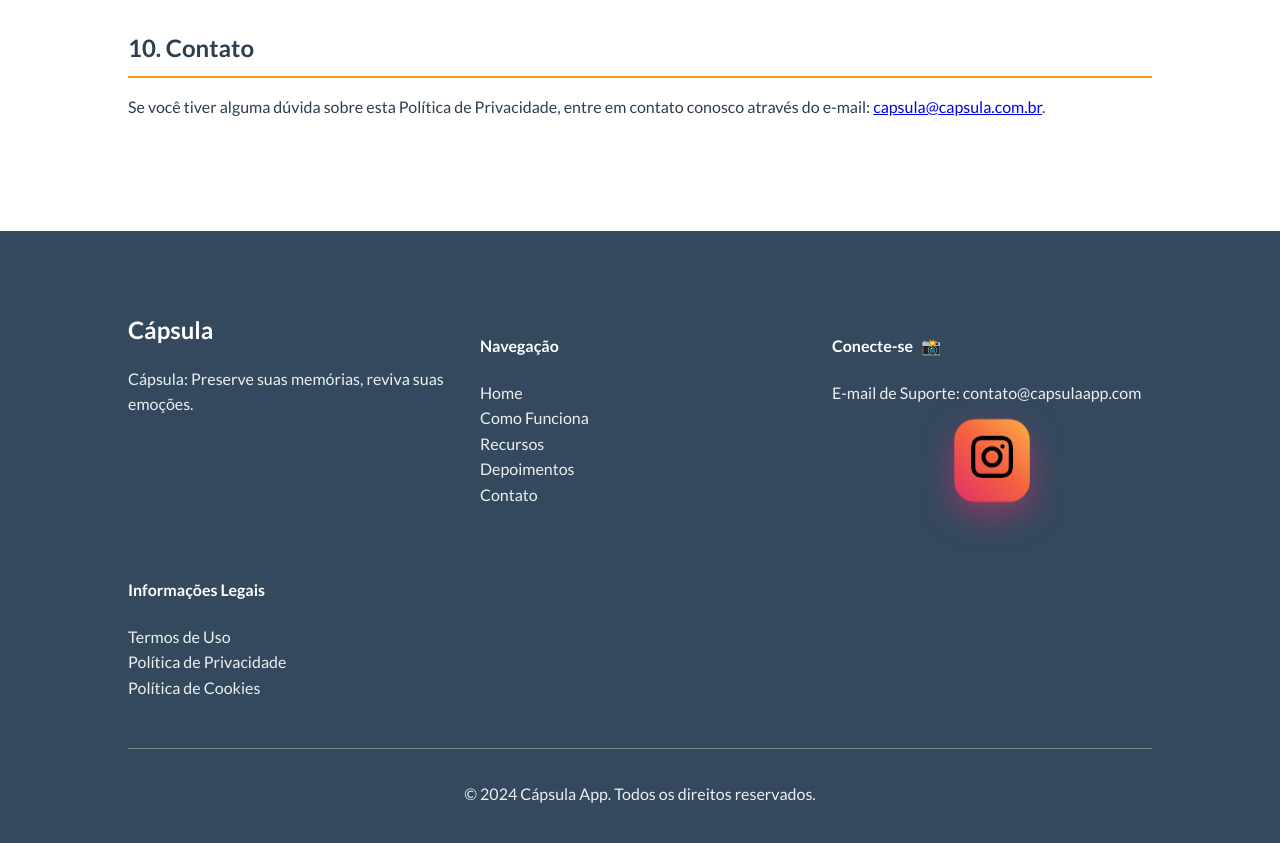
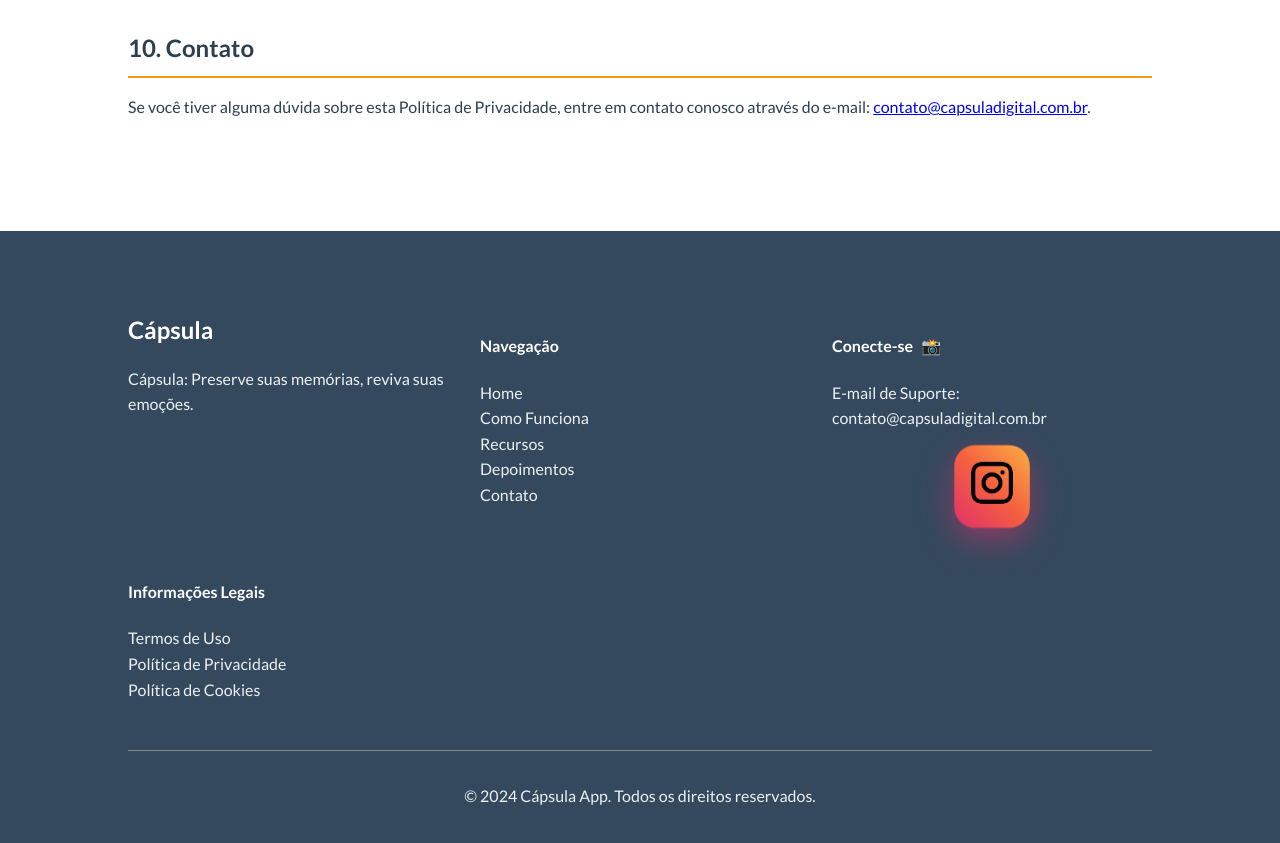
Before and after one commit to capsuladigitalmemorias/site-capsula, a plain HTML site: page politica-de-privacidade.html in a window 1280 px wide. Shown: the part 2237-3080 px from the top of the page. Drawn offline with Linux system fonts and the light colour scheme.

Commit message:
Update politica-de-privacidade.html
atualização do email de contato

```diff
--- a/politica-de-privacidade.html
+++ b/politica-de-privacidade.html
@@ -70,7 +70,7 @@
                 <p>Podemos atualizar nossa Política de Privacidade periodicamente. Notificaremos você sobre quaisquer alterações publicando a nova Política de Privacidade nesta página e atualizando a data de "Última atualização". Aconselhamos que você revise esta Política de Privacidade periodicamente para quaisquer alterações.</p>
 
                 <h2>10. Contato</h2>
-                <p>Se você tiver alguma dúvida sobre esta Política de Privacidade, entre em contato conosco através do e-mail: <a href="mailto:capsula@capsula.com.br">capsula@capsula.com.br</a>.</p>
+                <p>Se você tiver alguma dúvida sobre esta Política de Privacidade, entre em contato conosco através do e-mail: <a href="mailto:contato@capsuladigital.com.br">contato@capsuladigital.com.br</a>.</p>
             </div>
         </section>
     </main>
@@ -94,7 +94,7 @@
                 </div>
                 <div class="footer-col">
                     <h4>Conecte-se</h4>
-                    <p>E-mail de Suporte: <a href="mailto:contato@capsulaapp.com">contato@capsulaapp.com</a></p>
+                    <p>E-mail de Suporte: <a href="mailto:contato@capsuladigital.com.br">contato@capsuladigital.com.br</a></p>
                     <div class="social-icons">
                         <a href="#"><img src="instagram-icon.png" alt="Instagram" style="width: 30px; height: 30px;"></a>
                     </div>
```
